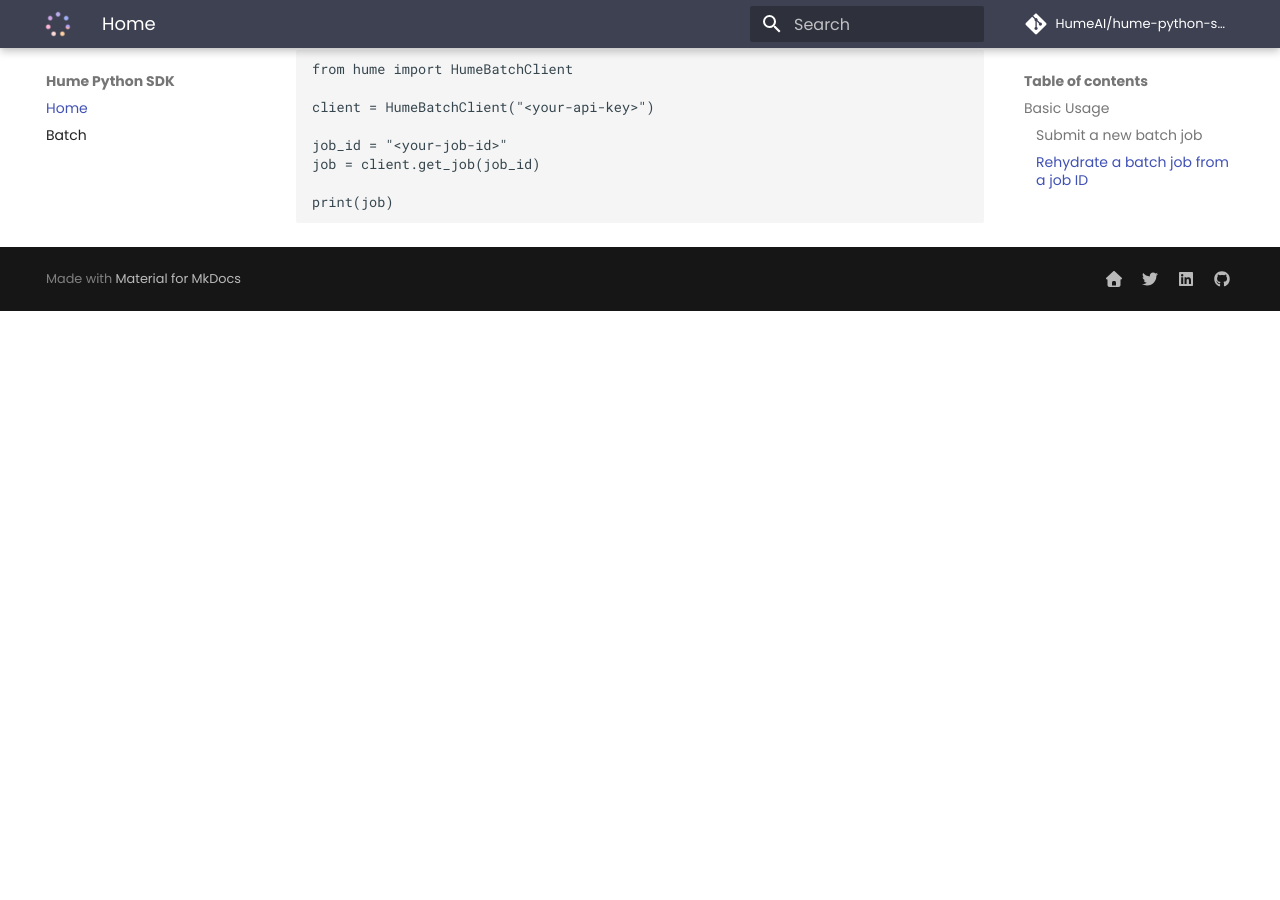
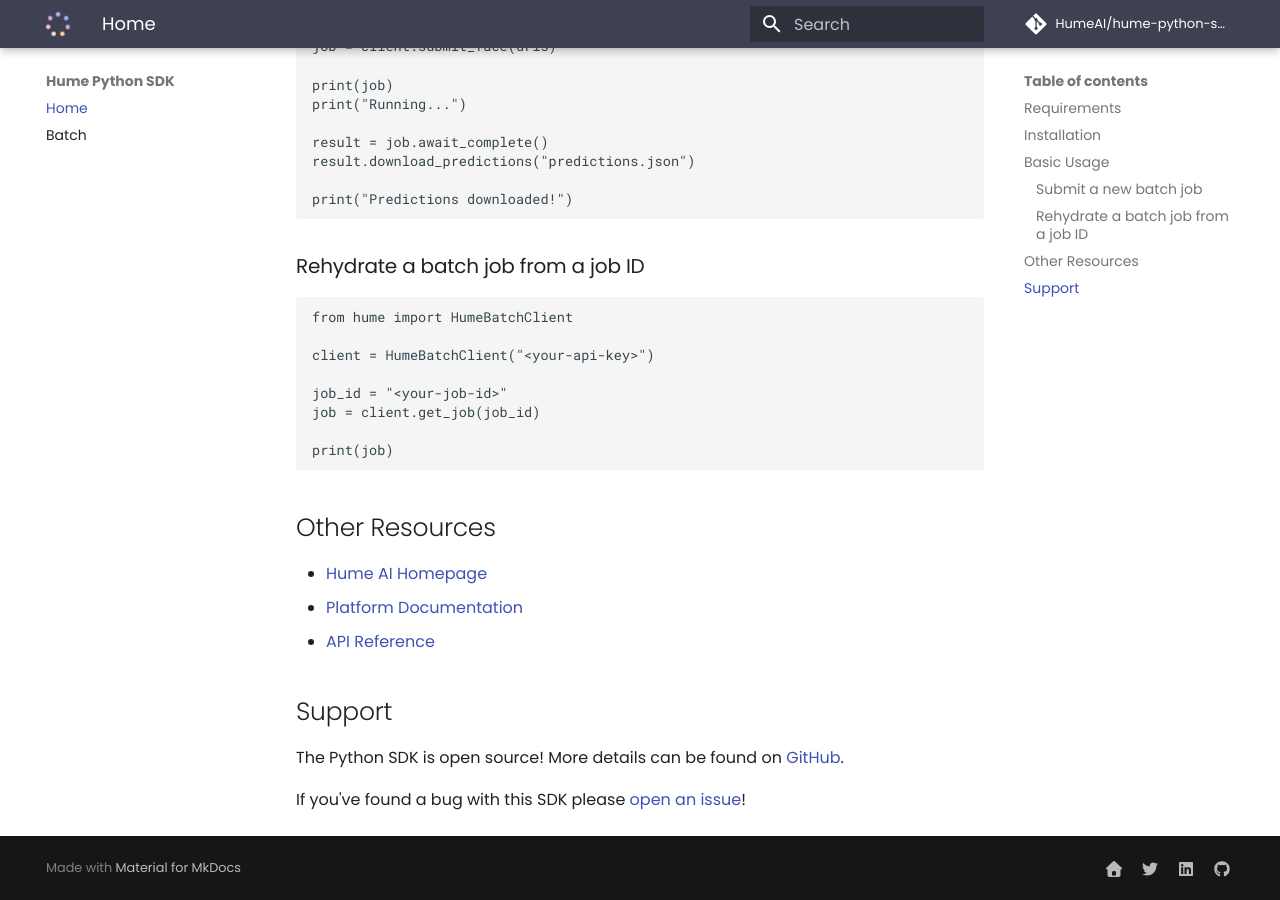
Before and after one commit to HumeAI/hume-python-sdk, an MkDocs documentation site: the page built from docs/index.md, in a window 1280 px wide and 900 px high, scrolled down 615 px. Built offline with MkDocs 1.6.1 and Material for MkDocs 9.7.7, drawn with Linux system fonts in a browser that asks for light colours; comment, search, counter and statistics services are not loaded; the version menu is left out; before the commit the page ends 926 px from its top, so only the background shows below that; some of the changed text lies outside the part shown.

Commit message:
Update docs

````diff
--- a/docs/index.md
+++ b/docs/index.md
@@ -1,4 +1,14 @@
 # Hume Python SDK
+
+## Requirements
+
+Python versions between 3.8 and 3.10 are supported
+
+## Installation
+
+```python
+pip install hume
+```
 
 ## Basic Usage
 
@@ -34,3 +44,15 @@ job = client.get_job(job_id)
 
 print(job)
 ```
+
+## Other Resources
+
+- [Hume AI Homepage](https://hume.ai)
+- [Platform Documentation](https://help.hume.ai/basics/about-hume-ai)
+- [API Reference](https://docs.hume.ai)
+
+## Support
+
+The Python SDK is open source! More details can be found on [GitHub](https://github.com/HumeAI/hume-python-sdk).
+
+If you've found a bug with this SDK please [open an issue](https://github.com/HumeAI/hume-python-sdk/issues/new)!
--- a/mkdocs.yml
+++ b/mkdocs.yml
@@ -10,7 +10,6 @@ theme:
     text: Poppins
   logo: assets/favicon-hume.ico
   favicon: assets/favicon-hume.ico
-
 
 extra_css:
   - stylesheets/extra.css
````
Also changed, not shown: README.md (+0 -10 lines).
